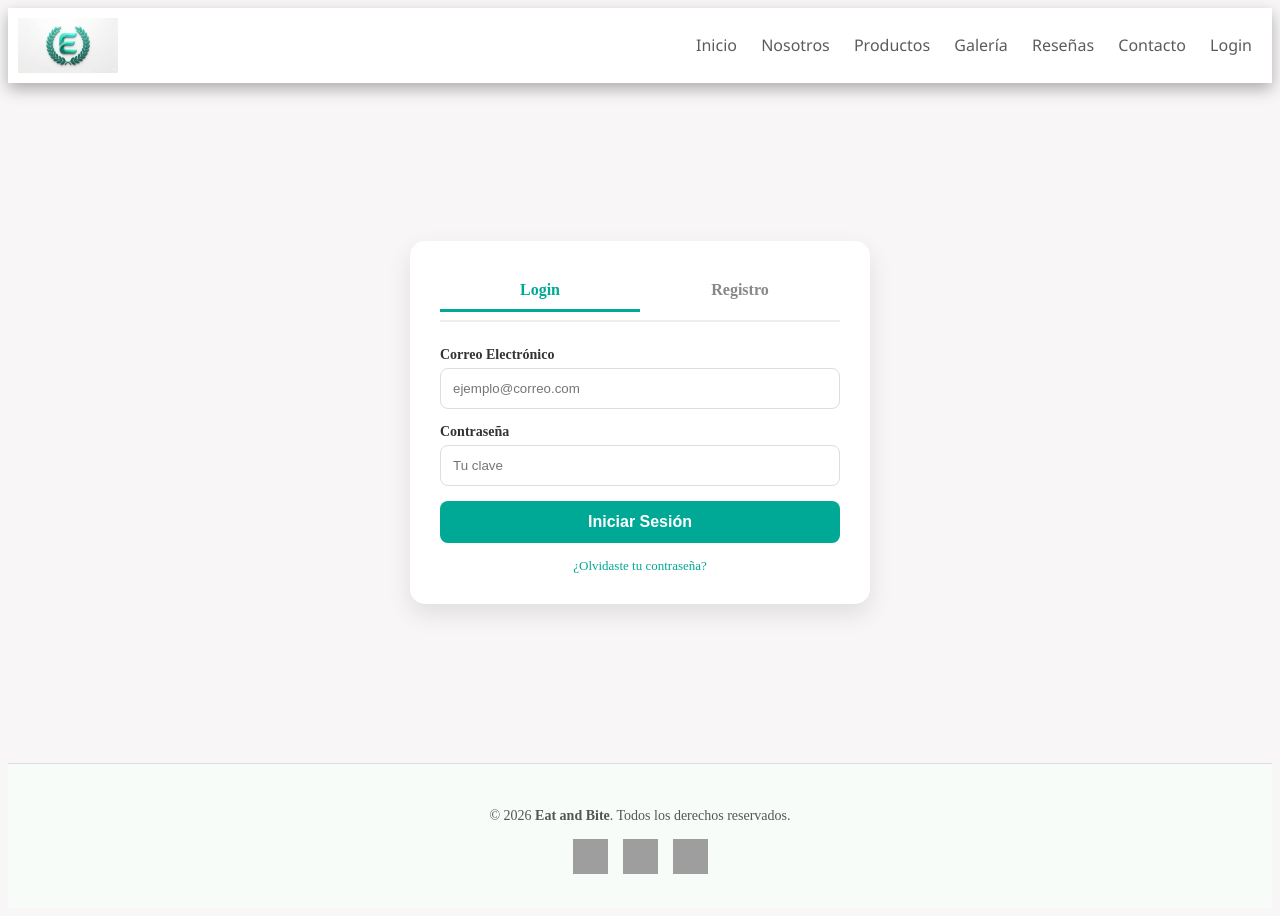
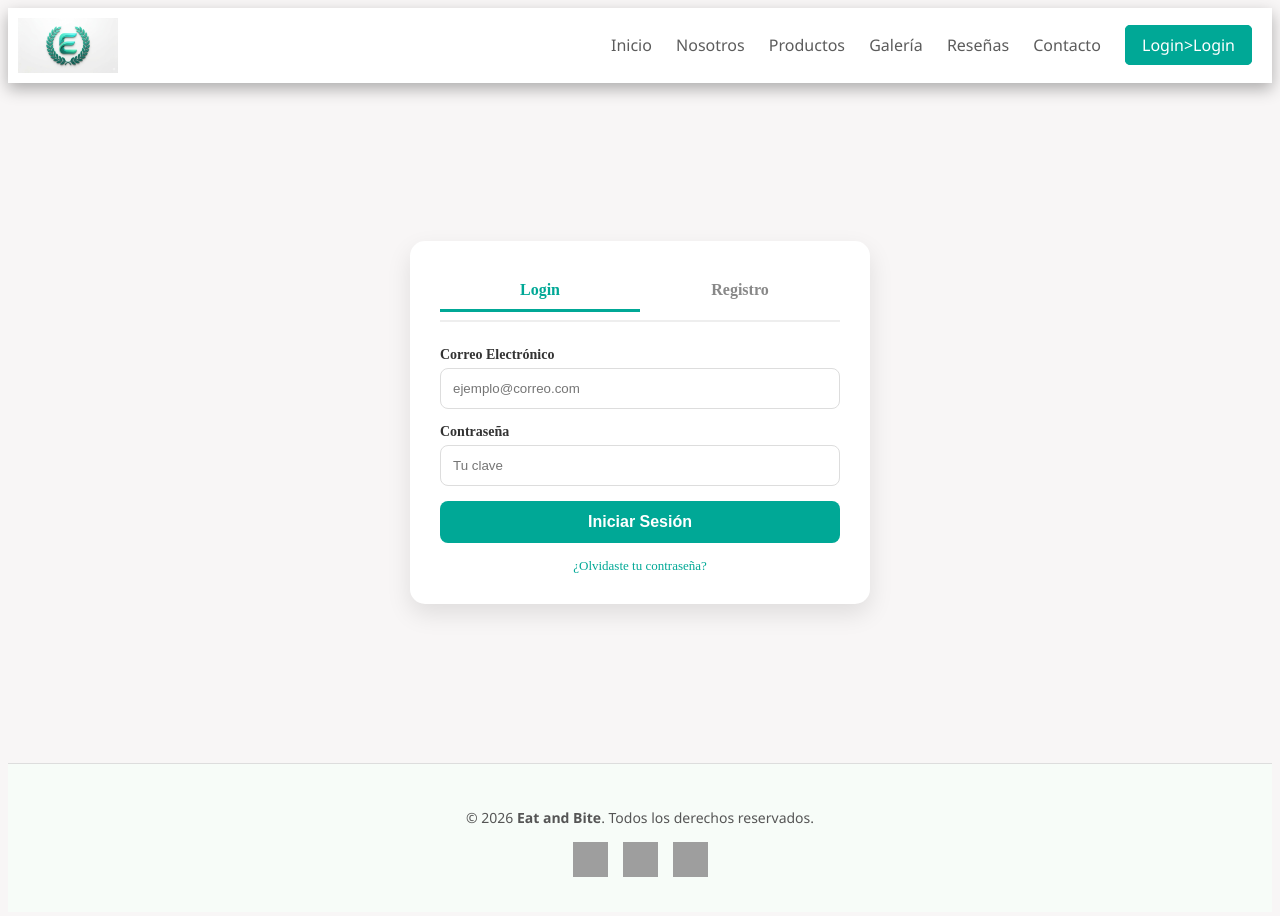
Before and after one commit to samp0321/Eat-and-Bite, a plain HTML site: page login.html in a window 1280 px wide. Drawn offline with Linux system fonts and the light colour scheme; grey boxes are pictures that could not be loaded.

Commit message:
Cambio botón login y footer

```diff
--- a/css/style.css
+++ b/css/style.css
@@ -9,7 +9,6 @@ header {
 
     position: sticky;
     top: 0;
-    z-index: 1000;
     box-shadow: 0px 6px 15px rgba(0, 0, 0, 0.3);
 }
 .title_eab_main {
@@ -19,7 +18,7 @@ header {
     display: flex;
     align-items: center;
     padding: 50px;
-    gap:  40px;
+    gap: 40px;
 }
 .texto_parrafo_inicio{
     font-family: 'Lucida Sans', 'Lucida Sans Regular', 'Lucida Grande', 'Lucida Sans Unicode', Geneva, Verdana, sans-serif;
@@ -44,6 +43,7 @@ header {
 .boton_introduccion_a:hover {
     background-color: #34c76b;
     box-shadow: 0px 8px 20px rgba(64, 224, 125, 0.4);
+    color: #dbffe9;
 }
 .boton_introduccion_b {
     background-color: #acacac;
@@ -54,6 +54,7 @@ header {
 .boton_introduccion_b:hover {
     background-color: #969696;
     box-shadow: 0px 50px 300px rgba(0,0,0,0.1);
+    color: rgb(238, 238, 255);
 }
 .comida_index {
     border-radius: 20px;
@@ -61,8 +62,6 @@ header {
     width: 1000px;
     height: auto;
 }
-
-
 body {
     background-color: rgb(248, 246, 246);
 }
@@ -74,8 +73,22 @@ nav a {
     transition: all 0.3s ease;
 }
 nav a:hover {
-    color: limegreen;
+    color: rgb(147, 199, 147);
 }
+.login {
+    border: 1px solid #00a896;
+    border-radius: 5px;
+    background-color: #00a896;
+    padding: 8px 16px;
+    color: #ffffff;
+    transition: all 0.3 ease;
+}
+.login:hover {
+    background-color: #34c76b;
+    color: #ffffff;
+    border-color: #028073;
+}
+
 /*reseñas- card*/
 #reseñas {
     width: 100%;
@@ -362,6 +375,7 @@ input[type="radio"] {
     padding: 30px 0;
     text-align: center;
     border-top: 1px solid #ddd;
+    font-family: 'Segoe UI', Tahoma, Geneva, Verdana, sans-serif;
 }
 
 .footer-container {
--- a/login.html
+++ b/login.html
@@ -15,7 +15,7 @@
             <a href="#galeria">Galería</a>
             <a href="reseña.html">Reseñas</a>
             <a href="contacto.html">Contacto</a>
-            <a href="login.html">Login</a>
+            <a href="login.html" class="login">Login>Login</a>
         </nav>
     </header>
     <main>
```
Also changed, not shown: contacto.html (+1 -1 lines), index.html (+1 -5 lines), reseña.html (+1 -1 lines).
